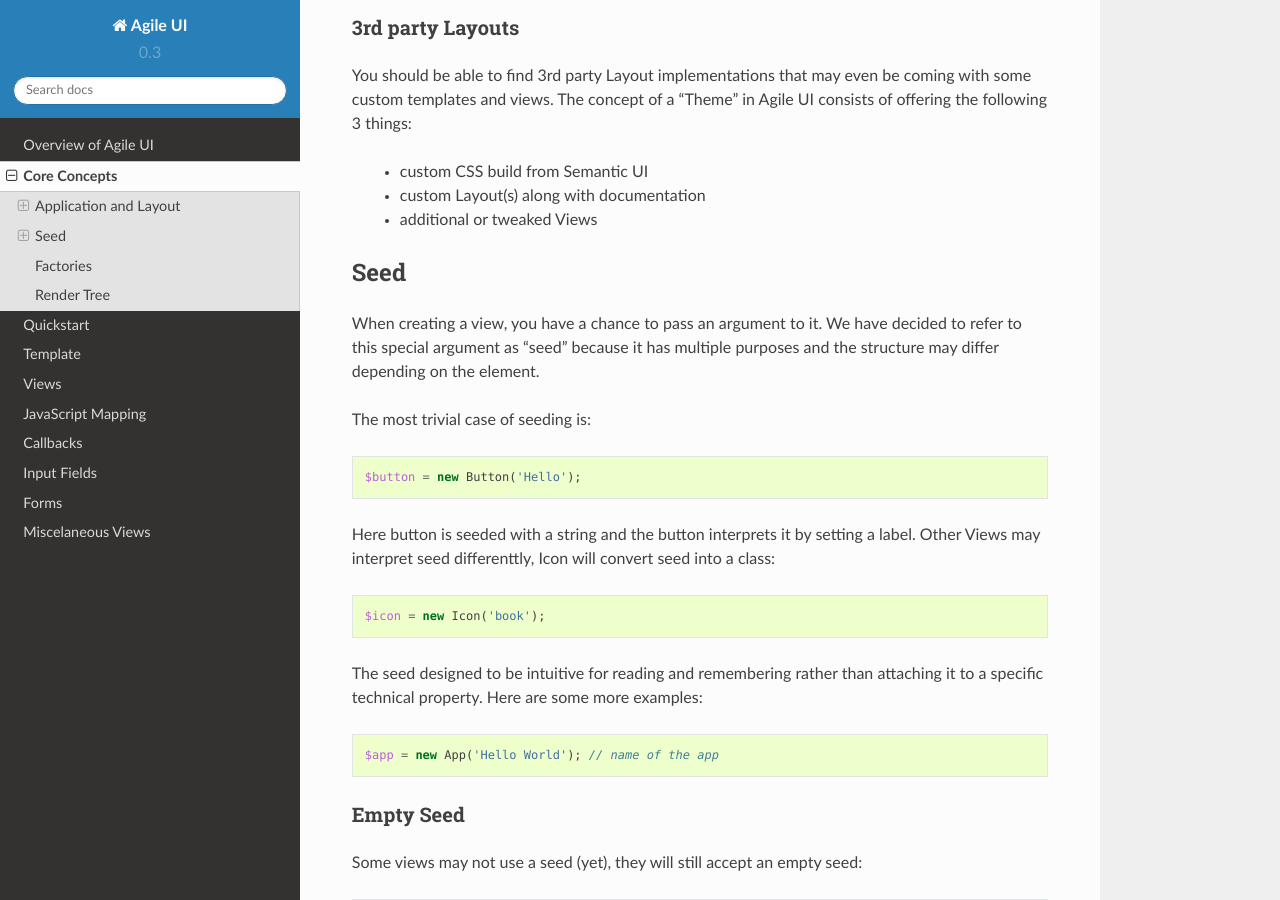
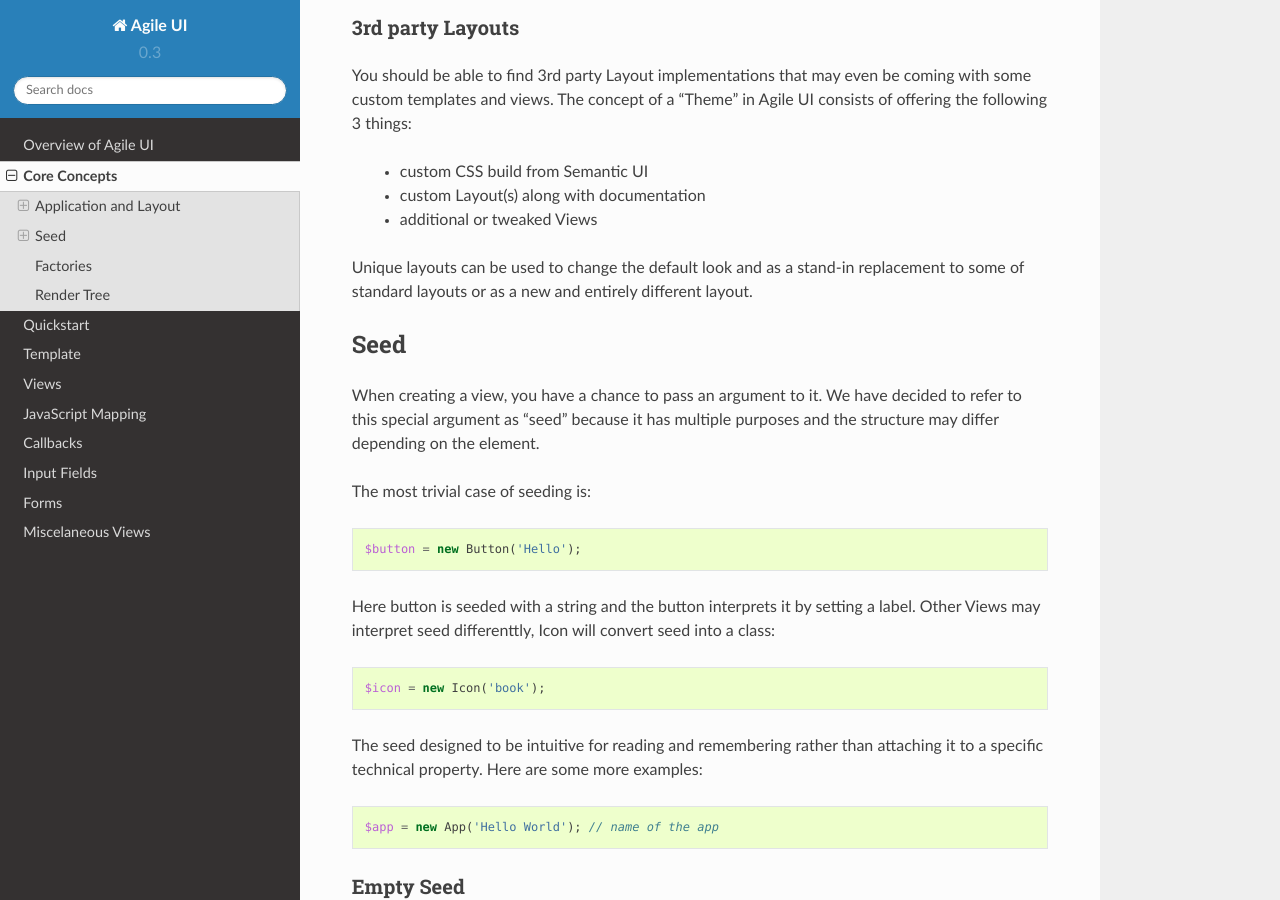
Before and after one commit to atk4/ui, a Sphinx documentation site: the page built from docs/core.rst, in a window 1280 px wide and 900 px high, scrolled down 1847 px. Built offline with Sphinx 7.4.7 and the Read the Docs theme 2.0.0, drawn with Linux system fonts in a browser that asks for light colours; cross-references to code outside the pages are shown as plain code.

Commit message:
documenting

```diff
--- a/docs/core.rst
+++ b/docs/core.rst
@@ -91,6 +91,9 @@ offering the following 3 things:
  - custom Layout(s) along with documentation
  - additional or tweaked Views
 
+Unique layouts can be used to change the default look and as a stand-in replacement to
+some of standard layouts or as a new and entirely different layout.
+
 
 .. _seed:
 
```
